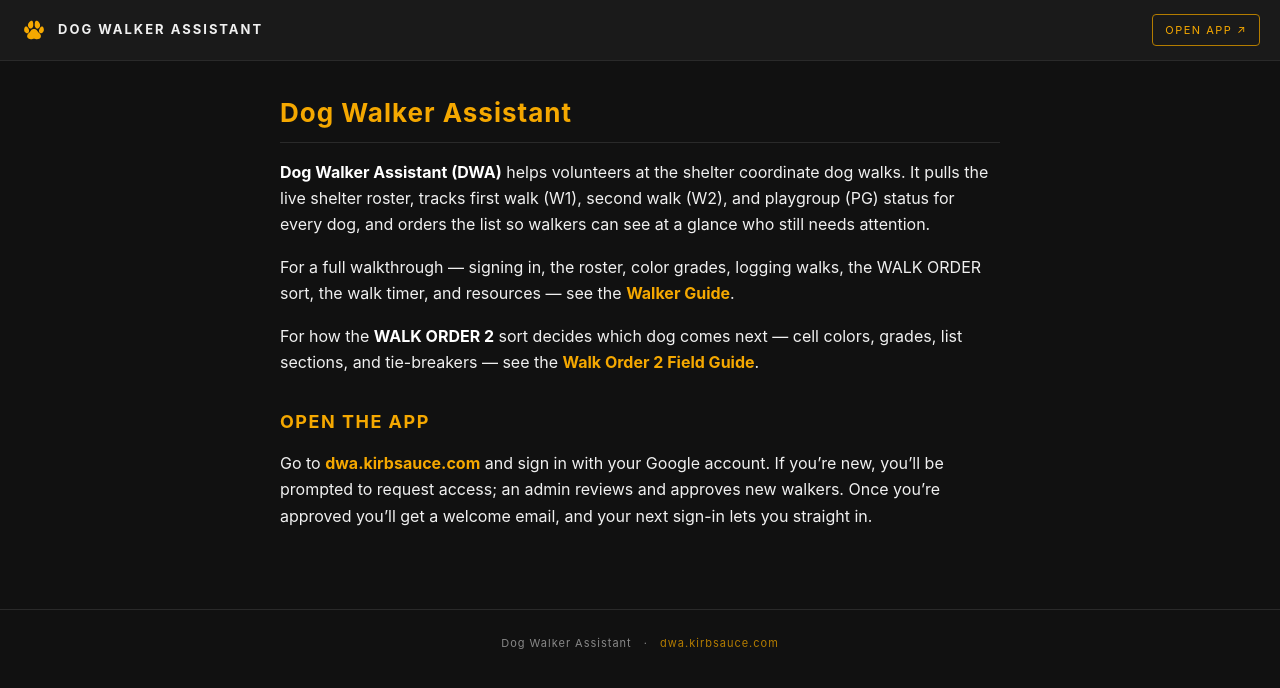
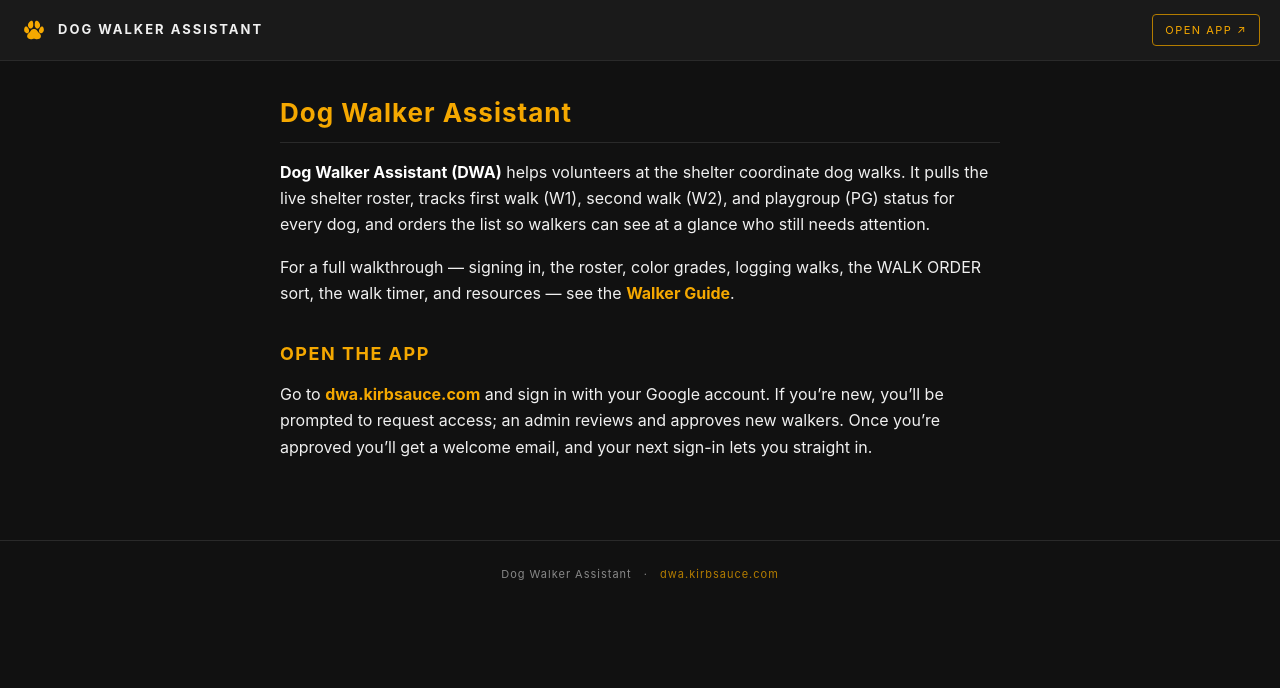
Before and after one commit to kirbsauce/dog-walker-assistant-docs, a Jekyll site: the page built from index.md, in a window 1280 px wide. Shown: the top 688 px of the page. Built offline with Jekyll 4.4.1, drawn with Linux system fonts in a browser that asks for light colours.

Commit message:
Remove links to Walk Order 2 guide from docs home and README
The page stays at /walk-order-2.html but is reachable only by direct URL.

Co-Authored-By: Claude Opus 5.5 <noreply@anthropic.com>
Claude-Session: https://claude.ai/code/session_01PZiBvi2USgEXnb1ynrzMrj

```diff
--- a/index.md
+++ b/index.md
@@ -14,10 +14,6 @@ For a full walkthrough — signing in, the roster, color grades, logging walks,
 the WALK ORDER sort, the walk timer, and resources — see the
 **[Walker Guide](WALKER.md)**.
 
-For how the **WALK ORDER 2** sort decides which dog comes next — cell colors,
-grades, list sections, and tie-breakers — see the
-**[Walk Order 2 Field Guide](walk-order-2.html)**.
-
 ## Open the app
 
 Go to **[dwa.kirbsauce.com](https://dwa.kirbsauce.com)** and sign in with your
```
Also changed, not shown: README.md.
